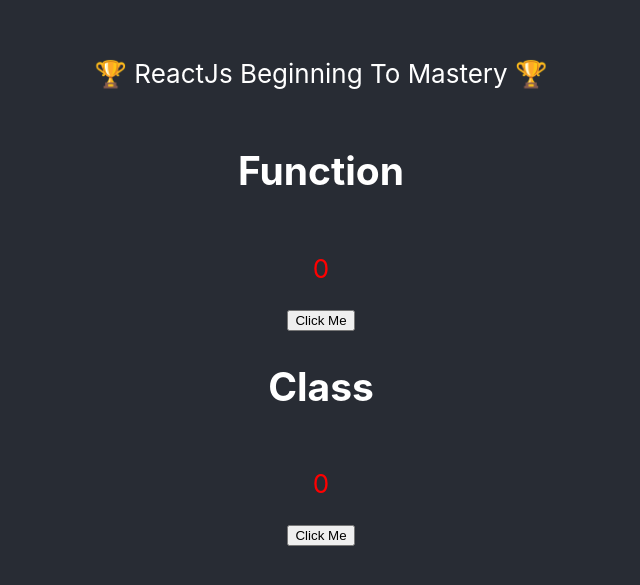
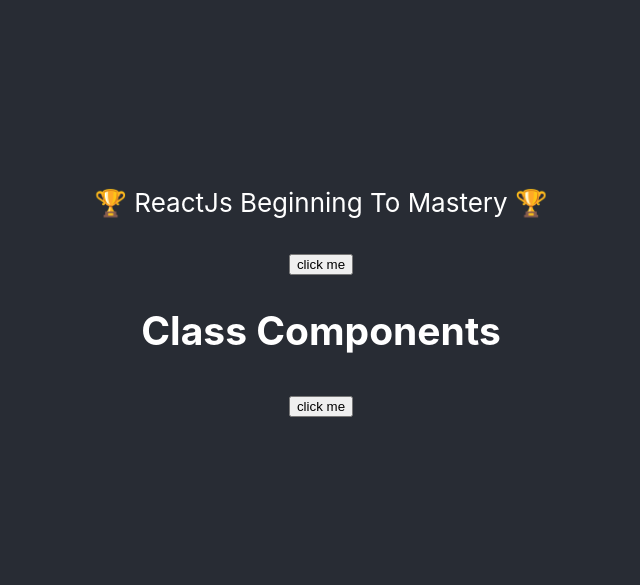
Before and after one commit to shivprajapat/ReactJs-Beginning-to-Mastery, a React (Create React App) app: page / in a window 1280 px wide. Shown: the part 111-696 px from the top of the page, without its empty margins (319-959 px from the left). Built offline with nearby package versions, Linux system fonts and the light colour scheme.

Commit message:
event use class & function component

```diff
--- a/src/App.js
+++ b/src/App.js
@@ -9,8 +9,8 @@
         <p>
         🏆 ReactJs Beginning to Mastery 🏆
         </p>
-        <Fun name='function'/>
-        <Cls name="class"/>
+        <Fun />
+        <Cls/>
       </header>
     </div>
   );
--- a/src/class/Cls.js
+++ b/src/class/Cls.js
@@ -1,21 +1,15 @@
-import React, { Component, Fragment } from 'react'
+import React, { Component } from 'react'
 
 export default class Cls extends Component {
-  constructor(props) {
-    super(props);
-    this.state = { count: 0 }
-  }
-  clickMe() {
-    this.setState({ count: this.state.count+ 1})
+  clickMe(){
+    alert('event clicked');
   }
   render() {
-    const { name } = this.props
     return (
-      <Fragment>
-        <h2>{name}</h2>
-        <p style={{color:"red"}}>{this.state.count}</p>
-        <button onClick={() => this.clickMe()}>Click Me</button>
-      </Fragment>
+      <div>
+        <h2>Class Components</h2>
+        <button onClick={this.clickMe}>click me</button>
+      </div>
     )
   }
 }
--- a/src/function/Fun.js
+++ b/src/function/Fun.js
@@ -1,17 +1,14 @@
-import React, { Fragment, useState } from 'react'
+import React from 'react'
 
-const Fun = ({ name }) => {
-    const [count, setCount] = useState(0)
-    const clickMe=()=>{
-        setCount(count + 1)
-    }
-    return (
-        <Fragment>
-            <h2>{name}</h2>
-            <p style={{color:"red"}}>{count}</p>
-            <button onClick={clickMe}>Click Me</button>
-        </Fragment>
-    )
+const Fun = () => {
+   function clickMe(){
+        alert('event clicked');
+      }
+        return (
+    <div>
+        <button onClick={clickMe}>click me</button>
+    </div>
+  )
 }
 
 export default Fun
```
